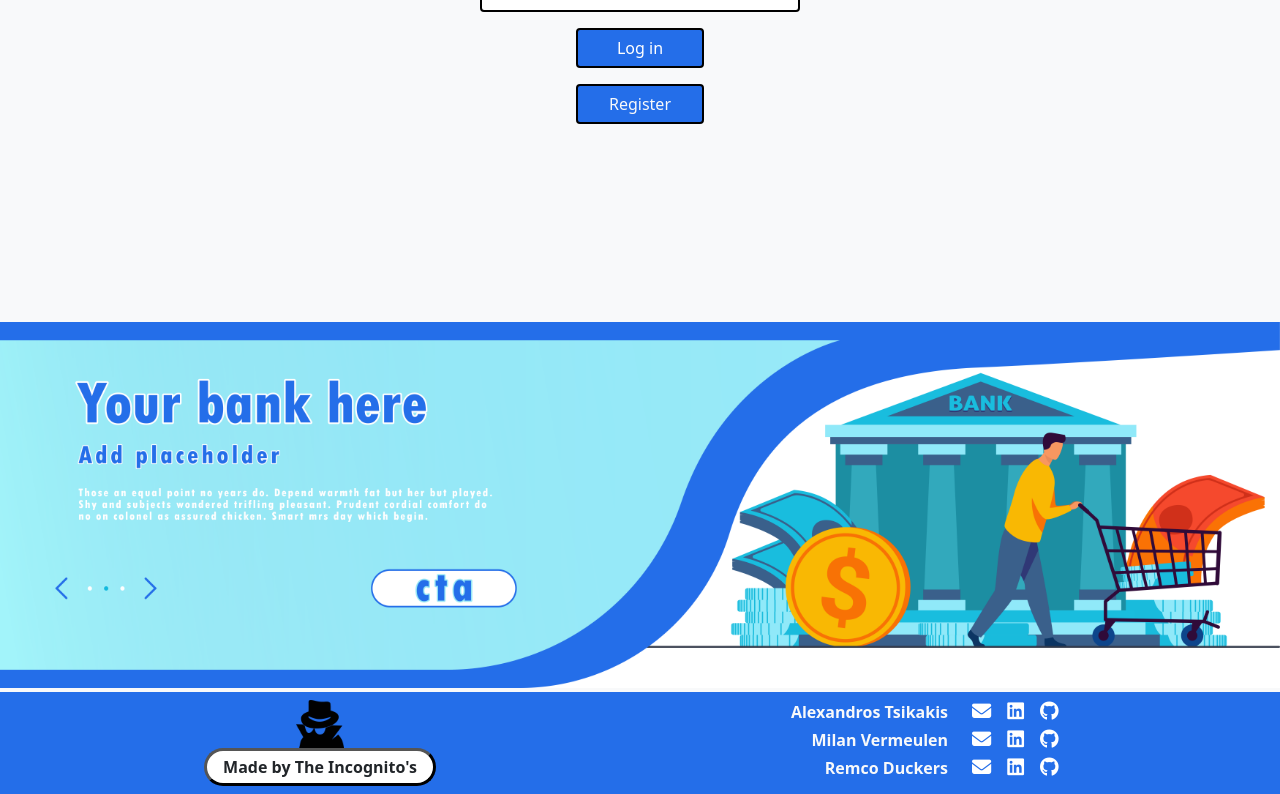
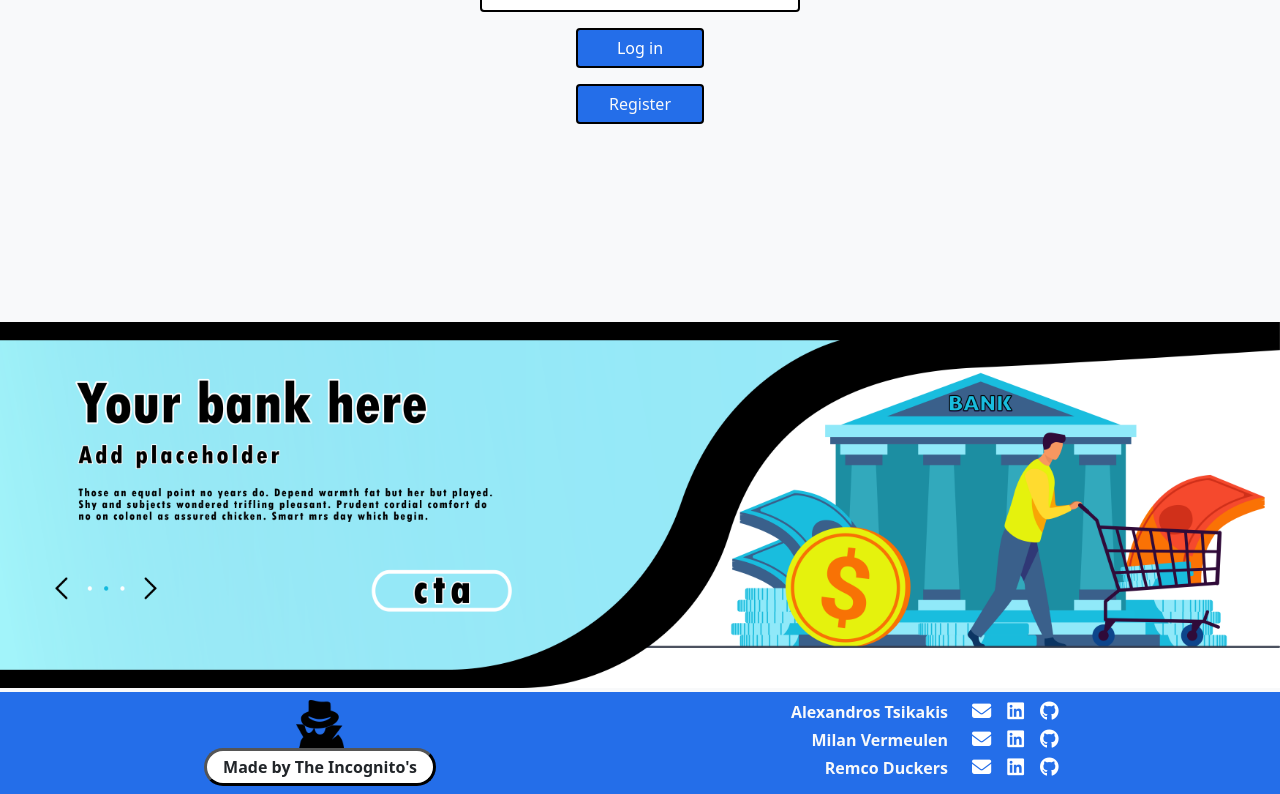
Before and after one commit to AlexTsika/saver, an Angular app: page /login in a window 1280 px wide. Shown: the part 478-1272 px from the top of the page. Built offline with nearby package versions, Linux system fonts and the light colour scheme.

Commit message:
changed colors in placeholder

```diff
--- a/src/app/app.component.html
+++ b/src/app/app.component.html
@@ -29,7 +29,7 @@
 <!-- advertisement placeholder -->
 <div class="row">
     <div class="col text-center">
-        <img src="../assets/bank_ad_placeholder.png" class="img-fluid mb-1">
+        <img src="../assets/bank_ad_placeholder02.png" class="img-fluid mb-1">
     </div>
 </div>
 
```
Also changed, not shown: src/assets/bank_ad_placeholder02.png (added).
